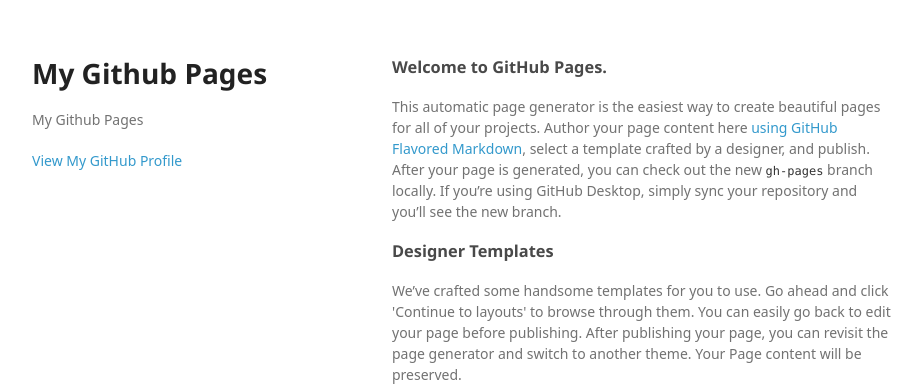
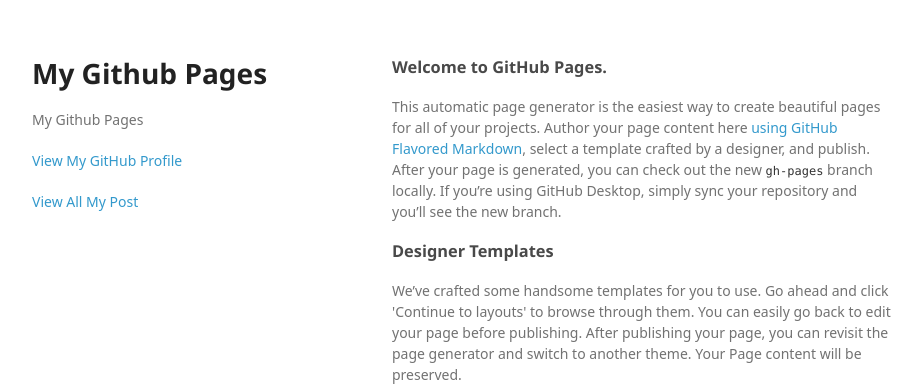
Before and after one commit to W-JD/W-JD.github.io, a Jekyll site: the page built from index.html, in a window 1280 px wide. Shown: the top 386 px of the page, without its empty margins (178-1100 px from the left). Built offline with Jekyll 4.4.1, drawn with Linux system fonts in a browser that asks for light colours; some web fonts are replaced.

Commit message:
Update default.html

```diff
--- a/_layouts/default.html
+++ b/_layouts/default.html
@@ -18,6 +18,7 @@
         <h1>My Github Pages</h1>
         <p>My Github Pages</p>
         <p class="view"><a href="{{ site.github.owner_url }}">View My GitHub Profile</a></p>
+        <p class="view"><a href="{{ site.github.url }}/blog">View All My Post</a></p>
       </header>
       <section>
         {{ content }}
```
